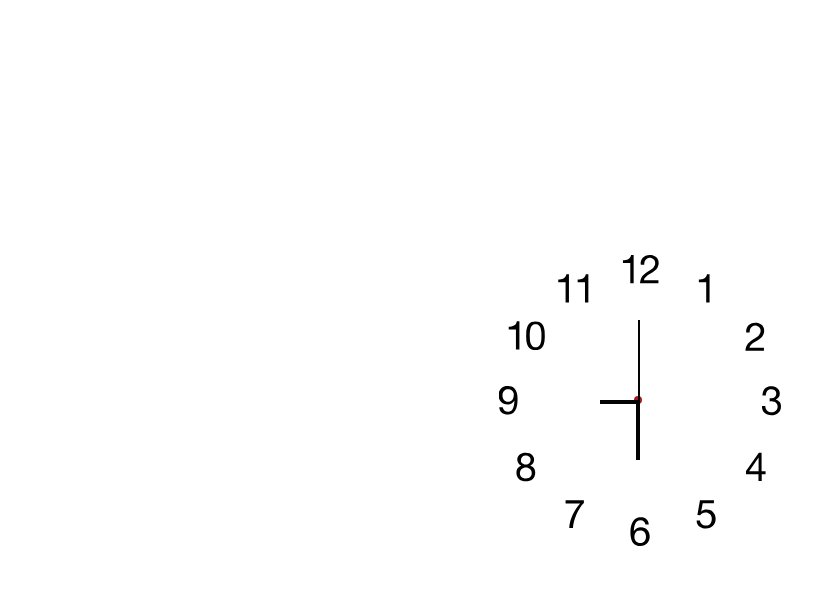
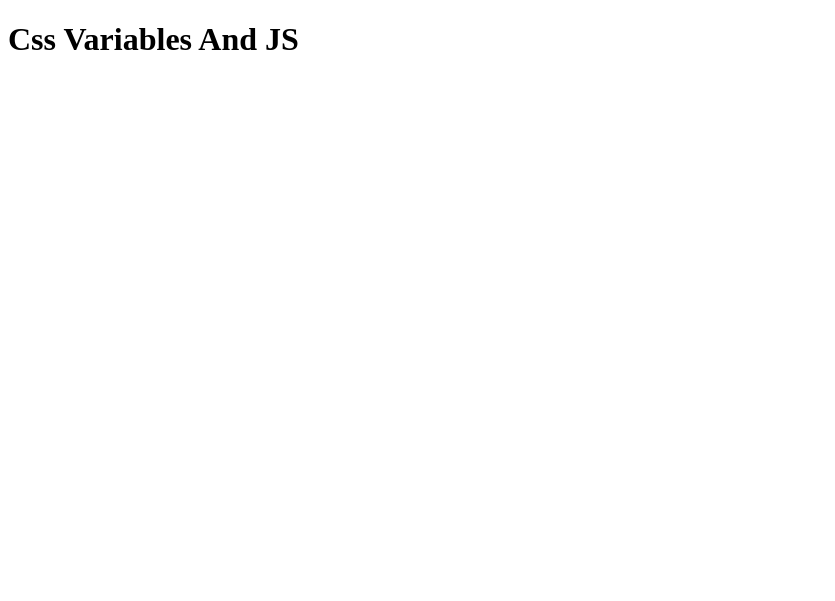
Before and after one commit to yusufuysal/js30, a plain HTML site: page 3-css-variables-and-js/index.html in a window 1280 px wide. Shown: the whole page, without its empty margins (0-835 px from the left). Drawn offline with Linux system fonts and the light colour scheme.

Commit message:
Create starting files

```diff
--- a/3-css-variables-and-js/index.html
+++ b/3-css-variables-and-js/index.html
@@ -5,16 +5,8 @@
         <meta http-equiv="X-UA-Compatible" content="IE=edge" />
         <meta name="viewport" content="width=device-width, initial-scale=1.0" />
         <title>Css Variables And JS</title>
-        <link rel="stylesheet" href="styles.css" />
     </head>
     <body>
-        <div class="circle">
-            <div class="dot"></div>
-            <div class="hour"></div>
-            <div class="minute"></div>
-            <div class="second"></div>
-        </div>
-
-        <script src="app.js"></script>
+        <h1>Css Variables And JS</h1>
     </body>
 </html>
--- a/3-css-variables-and-js/styles.css
+++ /dev/null
@@ -1,60 +0,0 @@
-* {
-    box-sizing: border-box;
-}
-
-body {
-    margin: 0;
-    display: flex;
-    align-items: center;
-    justify-content: center;
-    height: 100vh;
-}
-
-.circle {
-    align-items: center;
-    justify-content: center;
-    border-radius: 50%;
-    background: #fff url(images/clock.svg) no-repeat center;
-    background-size: 88%;
-    height: 20em;
-    padding-bottom: 31%;
-    position: relative;
-    width: 20em;
-}
-
-.dot {
-    height: 8px;
-    width: 8px;
-    background-color: rgb(167, 28, 28);
-    border-radius: 50%;
-    position: absolute;
-    top: 49%;
-    left: 48%;
-}
-
-.hour {
-    width: 40px;
-    height: 4px;
-    background-color: rgb(3, 3, 3);
-    position: absolute;
-    top: 50%;
-    right: 50%;
-}
-
-.minute {
-    width: 4px;
-    height: 60px;
-    background-color: rgb(3, 3, 3);
-    position: absolute;
-    top: 50%;
-    right: 50%;
-}
-
-.second {
-    width: 2px;
-    height: 80px;
-    background-color: rgb(3, 3, 3);
-    position: absolute;
-    bottom: 50%;
-    right: 50%;
-}
```
Also changed, not shown: 3-css-variables-and-js/images/clock.svg (deleted).
